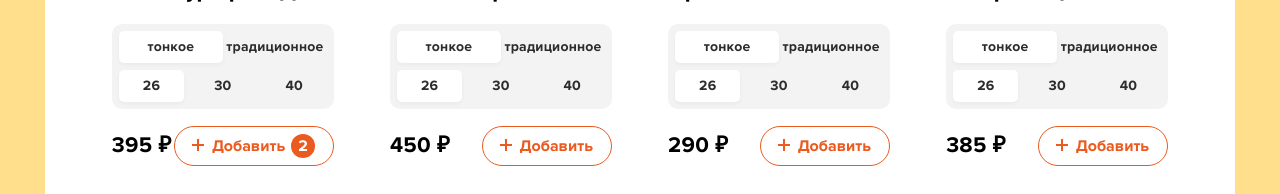
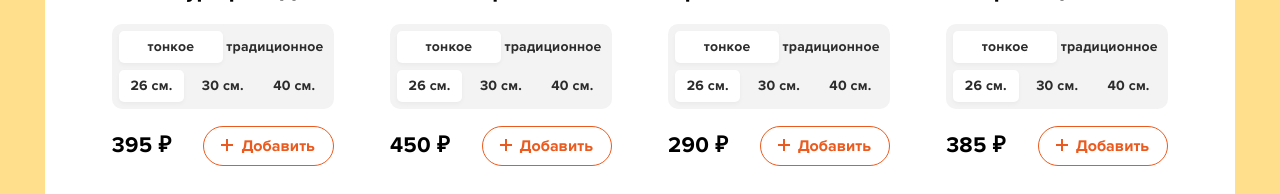
Before and after one commit to Dubovec-Vladislav/Pizza-app, a React (Create React App) app: page / in a window 1280 px wide. Shown: the part 606-800 px from the top of the page. Built offline with nearby package versions, Linux system fonts and the light colour scheme.

Commit message:
Creating calculator of pizzas on main page

```diff
--- a/src/components/Basket/Basket.module.scss
+++ b/src/components/Basket/Basket.module.scss
@@ -97,7 +97,7 @@
   flex-grow: 1;
   display: flex;
   flex-direction: column;
-  align-items: start;
+  align-items: flex-start;
 }
 
 .title {
--- a/src/components/Main/PizzaField/PizzaField.module.scss
+++ b/src/components/Main/PizzaField/PizzaField.module.scss
@@ -84,12 +84,20 @@
 
 .sizeType {
   color: #2C2C2C;
-  padding: 9px 24px;
+  width: 100%;
+  margin: 0px 6px 0px 0px;
+  padding: 9px 0px;
+  border-radius: 5px;
+  text-align: center;
+  cursor: pointer;
+
   font-size: 14px;
   font-weight: 700;
   letter-spacing: 0.21px;
-  border-radius: 5px;
-  cursor: pointer;
+
+  &:last-child {
+    margin: 0px 0px 0px 0px;
+  }
 }
 
 .footer {
@@ -154,10 +162,11 @@
 
 .counter {
   display: flex;
-  margin: 0px 0px 0px 6px;
   color: #FFF;
   background-color: #EB5A1E;
-  padding: 4px 7px;
+  width: 22px;
+  height: 22px;
+  margin: 0px 0px 0px 6px;
   border-radius: 50%;
   align-items: center;
   justify-content: center;
--- a/src/components/Main/PizzaField/PizzaField.tsx
+++ b/src/components/Main/PizzaField/PizzaField.tsx
@@ -1,4 +1,4 @@
-import React, { FC } from 'react'
+import React, { FC, useState } from 'react'
 import style from './PizzaField.module.scss'
 import BlockTitle from '../../UI/BlockTitle/BlockTitle'
 
@@ -12,11 +12,11 @@ const PizzaField: FC = (props) => {
     <section className={style.block}>
       <div className={style.title}><BlockTitle text={'Все пиццы'} /></div>
       <div className={style.body}>
-        <PizzaItem imgName={'pizza-1'} name={'Чизбургер-пицца'} price={395} numberOfPizzas={2} />
+        <PizzaItem imgName={'pizza-1'} name={'Чизбургер-пицца'} price={395} />
         <PizzaItem imgName={'pizza-2'} name={'Сырная'} price={450} />
         <PizzaItem imgName={'pizza-3'} name={'Креветки по-азиатски'} price={290} />
         <PizzaItem imgName={'pizza-4'} name={'Сырный цыпленок'} price={385} />
-        <PizzaItem imgName={'pizza-1'} name={'Чизбургер-пицца'} price={395} numberOfPizzas={2} />
+        <PizzaItem imgName={'pizza-1'} name={'Чизбургер-пицца'} price={395} />
         <PizzaItem imgName={'pizza-2'} name={'Сырная'} price={450} />
         <PizzaItem imgName={'pizza-3'} name={'Креветки по-азиатски'} price={290} />
         <PizzaItem imgName={'pizza-4'} name={'Сырный цыпленок'} price={385} />
@@ -38,10 +38,12 @@ interface PizzaItemProps {
   imgName: string,
   name: string,
   price: number,
-  numberOfPizzas?: number,
 }
 
-const PizzaItem: FC<PizzaItemProps> = ({ imgName, name, price, numberOfPizzas }) => {
+const PizzaItem: FC<PizzaItemProps> = ({ imgName, name, price }) => {
+  const [numOfPizzas, changeNumberOfPizzas] = useState(0);
+  const handleAddClick = () => changeNumberOfPizzas(numOfPizzas + 1)
+
   return (
     <div className={style.pizzaItem}>
       <div className={style.img}><img src={`/img/Pizzas/${imgName}.jpg`} alt={imgName} /></div>
@@ -52,16 +54,16 @@ const PizzaItem: FC<PizzaItemProps> = ({ imgName, name, price, numberOfPizzas })
           <div className={style.doughType}>традиционное</div>
         </div>
         <div className={style.size}>
-          <div className={`${style.sizeType} ${style.activeSizeType}`}>26</div>
-          <div className={style.sizeType}>30</div>
-          <div className={style.sizeType}>40</div>
+          <div className={`${style.sizeType} ${style.activeSizeType}`}>26 см.</div>
+          <div className={style.sizeType}>30 см.</div>
+          <div className={style.sizeType}>40 см.</div>
         </div>
       </div>
       <div className={style.footer}>
         <div className={style.price}>{price} ₽</div>
-        <div className={style.add}>
+        <div className={style.add} onClick={handleAddClick}>
           Добавить
-          <span className={numberOfPizzas ? `${style.counter}` : `${style.none}`}>{numberOfPizzas}</span>
+          <span className={numOfPizzas ? `${style.counter}` : `${style.none}`}>{numOfPizzas}</span>
         </div>
       </div>
     </div>
--- a/src/components/Main/TypeOfPizza/TypeOfPizza.tsx
+++ b/src/components/Main/TypeOfPizza/TypeOfPizza.tsx
@@ -9,7 +9,7 @@ import SortMenu from '../../UI/SortMenu/SortMenu'
 
 const TypeOfPizza: FC = (props) => {
   return (
-    <div className={style.menu}>
+    <section className={style.menu}>
       <div className={style.typeMenu}>
         <TypeItem text={'Все'} active/>
         <TypeItem text={'Мясные'} />
@@ -21,7 +21,7 @@ const TypeOfPizza: FC = (props) => {
       <div className={style.sortMenu}>
         <SortMenu />
       </div>
-    </div>
+    </section>
   );
 };
 
```
